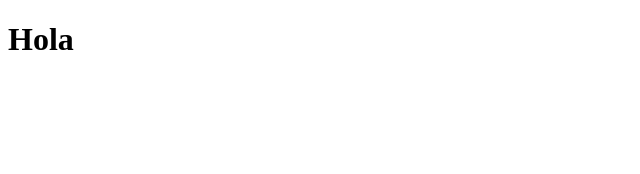
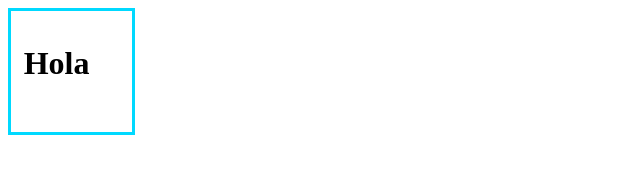
Before and after one commit to andpm22/My-first-repo, a plain HTML site: page index.html in a window 1280 px wide. Shown: the whole page, without its empty margins (0-640 px from the left). Drawn offline with Linux system fonts and the light colour scheme.

Commit message:
Agrego un H1 con un border

```diff
--- a/index.html
+++ b/index.html
@@ -5,11 +5,12 @@
     <meta http-equiv="X-UA-Compatible" content="IE=edge">
     <meta name="viewport" content="width=device-width, initial-scale=1.0">
     <title>Primera Pagina</title>
-    <div>
-        <h1>Hola</h1>
-    </div>
+    <link rel="stylesheet" href="style.css">
 </head>
 <body>
 
+    <div class="container">
+        <h1>Hola</h1>
+    </div>
 </body>
 </html>
--- a/style.css
+++ b/style.css
@@ -0,0 +1,7 @@
+.container {
+    border-style: solid;
+    border-color: rgb(0, 217, 255);
+    width: 6em;
+    height: 6em;
+    padding: 1%;;
+}
```
